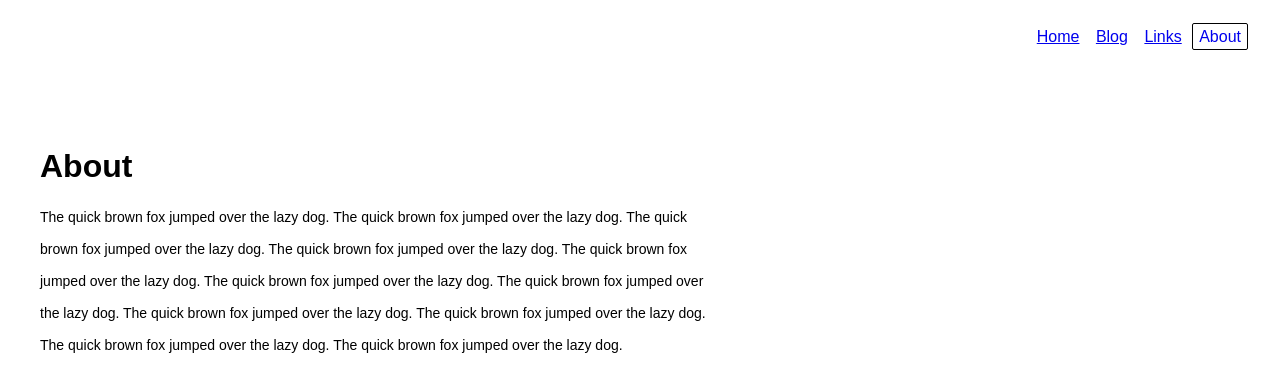
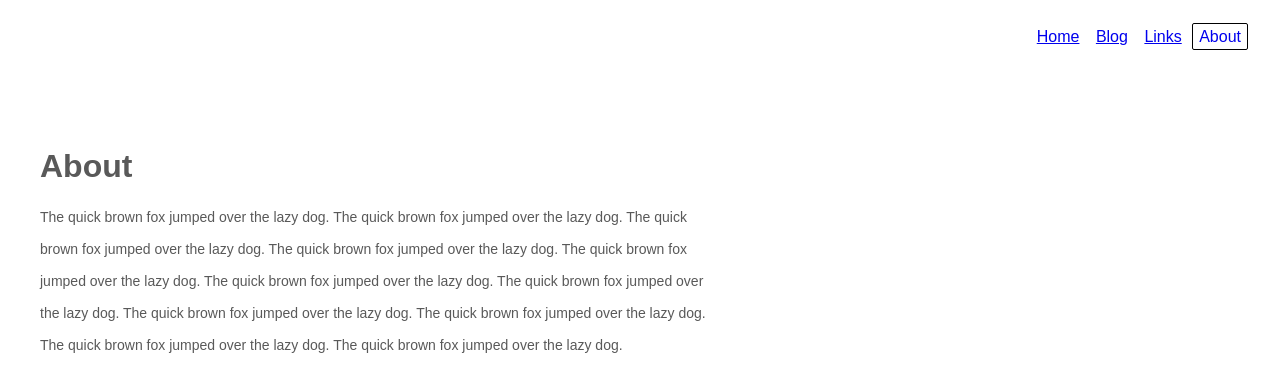
Before and after one commit to denismcdonald/blog, a Jekyll site: the page built from about.md, in a window 1280 px wide. Shown: the top 392 px of the page. Built offline with Jekyll 4.4.1, drawn with Linux system fonts in a browser that asks for light colours.

Commit message:
Change font colour

```diff
--- a/_sass/main.scss
+++ b/_sass/main.scss
@@ -13,7 +13,7 @@ html {
 }
 
 body {
-    color: #000;
+    color: #595959;
     font-family: Arial, Helvetica, sans-serif;
     height: 100%;
     line-height: 160%;
```
Also changed, not shown: 1 other file.
